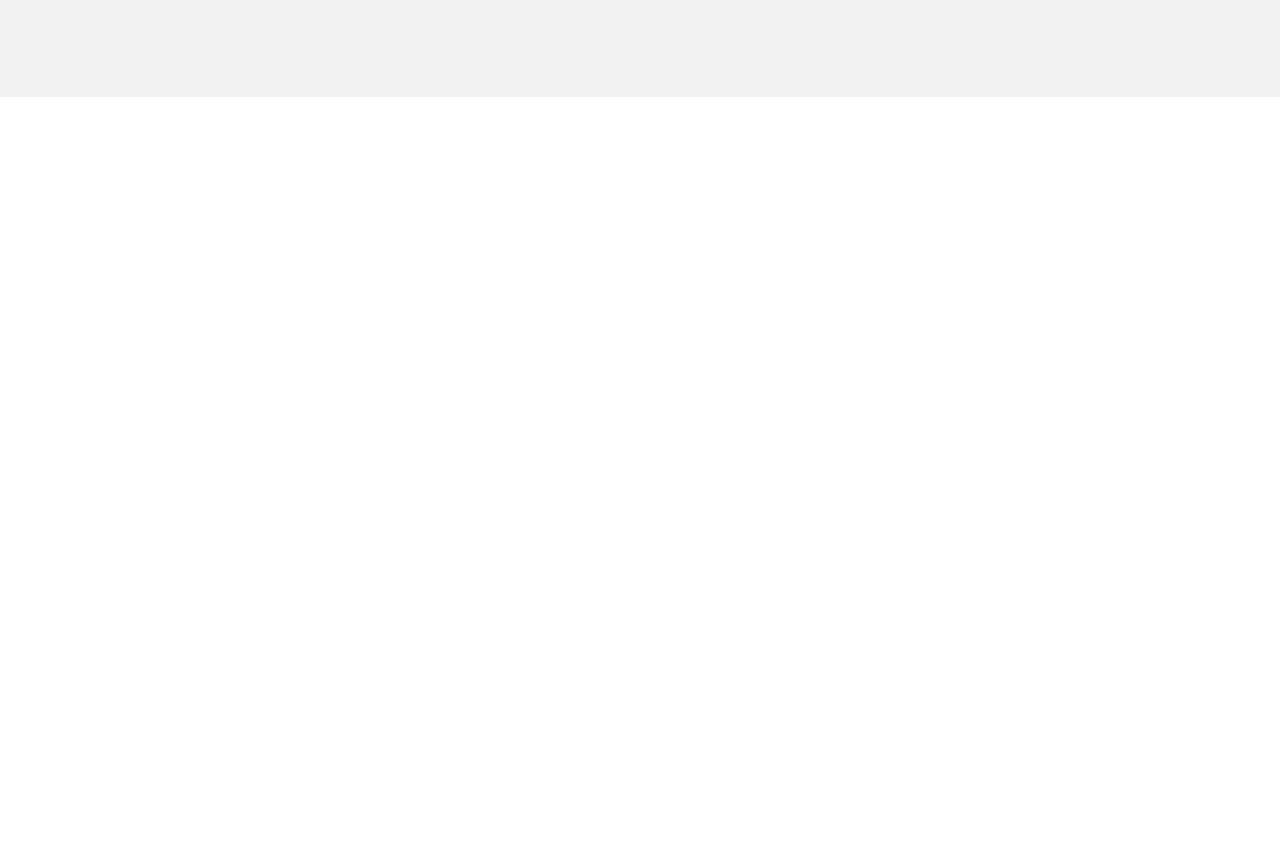
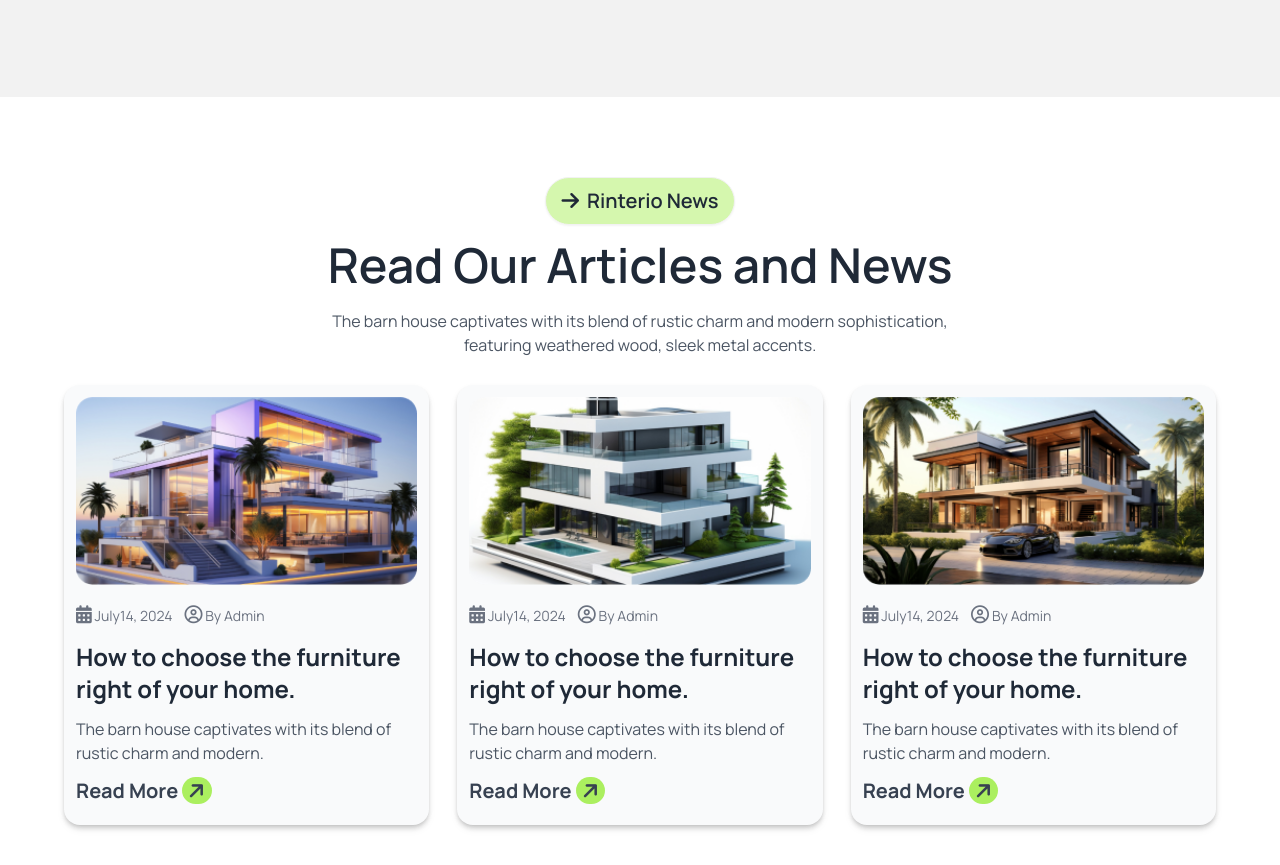
Before and after one commit to ridoyhowladerabir69/assignment-3, a plain HTML site: page index.html in a window 1280 px wide. Shown: the part 3070-3935 px from the top of the page. Before the commit the page ends 3331 px from the top, so only its background shows below. Drawn offline with nearby package versions, Linux system fonts and the light colour scheme.

Commit message:
push the Articles section

```diff
--- a/index.html
+++ b/index.html
@@ -234,6 +234,57 @@
                 </div>
             </div>
           </section>
+           <!-- Articles section -->
+            <section class="max-w-screen-xl mx-auto lg:px-16 mb-10">
+                <div class="text-center mt-10 lg:mt-20">
+                    <div class="text-center mb-7">
+                        <button class="btn bg-btnbg rounded-3xl text-xl mb-4"><i class="fa-solid fa-arrow-right"></i> Rinterio News</button>
+                        <h2 class="text-5xl font-semibold mb-5">Read Our Articles and News</h2>
+                        <p class="text-base text-gray-600">The barn house captivates with its blend of rustic charm and modern sophistication,<br> featuring weathered wood, sleek metal accents.</p>
+                    </div>
+                    <div class="grid grid-cols-1 md:grid-cols-1 lg:grid-cols-3 gap-x-7 gap-y-5 mx-5 md:mx-5 lg:mx-0">
+                        <!-- card-1 -->
+                        <div class="text-left bg-gray-50 rounded-2xl shadow-md drop-shadow-md md:flex lg:flex-col py-6 md:py-3 lg:py-3 mx-auto">
+                            <img class="px-6 lg:px-3 md:py-2 lg:py-0" src="assets/article1.png" alt="">
+                            <div class="px-6 md:px-3 md:py-2">
+                                <div class="flex mb-3 mt-2 md:mt-0 lg:mt-2">
+                                    <p class="text-sm text-gray-500 mr-3"><i class="fa-solid fa-calendar-days text-lg"></i> July14, 2024</p>
+                                    <p class="text-sm text-gray-500"><i class="fa-regular fa-circle-user text-lg"></i> By Admin</p>
+                                </div>
+                                <h3 class="text-2xl font-bold mb-3">How to choose the furniture right  of your home.</h3>
+                                <p class="text-base text-gray-600 mb-3">The barn house captivates with its blend of rustic charm and modern. </p>
+                                <button class="text-xl font-bold text-gray-700">Read More <span class="bg-clr rounded-full"><i class="fa-solid fa-arrow-right -rotate-45 px-1.5"></i></button>
+                            </div>
+                        </div>
+                        <!-- card-2 -->
+                        <div class="text-left bg-gray-50 rounded-2xl shadow-md drop-shadow-md md:flex lg:flex-col py-6 md:py-3 lg:py-3 mx-auto">
+                            <img class="px-6 lg:px-3 md:py-2 lg:py-0" src="assets/article2.png" alt="">
+                            <div class="px-6 md:px-3 md:py-2">
+                                <div class="flex mb-3 mt-2 md:mt-0 lg:mt-2">
+                                    <p class="text-sm text-gray-500 mr-3"><i class="fa-solid fa-calendar-days text-lg"></i> July14, 2024</p>
+                                    <p class="text-sm text-gray-500"><i class="fa-regular fa-circle-user text-lg"></i> By Admin</p>
+                                </div>
+                                <h3 class="text-2xl font-bold mb-3">How to choose the furniture right  of your home.</h3>
+                                <p class="text-base text-gray-600 mb-3">The barn house captivates with its blend of rustic charm and modern. </p>
+                                <button class="text-xl font-bold text-gray-700">Read More <span class="bg-clr rounded-full"><i class="fa-solid fa-arrow-right -rotate-45 px-1.5"></i></button>
+                            </div>
+                        </div>
+                        <!-- card-3 -->
+                        <div class="text-left bg-gray-50 rounded-2xl shadow-md drop-shadow-md md:flex lg:flex-col py-6 md:py-3 lg:py-3">
+                            <img class="px-6 lg:px-3 md:py-2 lg:py-0" src="assets/article3.png" alt="">
+                            <div class="px-6 md:px-3 md:py-2">
+                                <div class="flex mb-3 mt-2 md:mt-0 lg:mt-2">
+                                    <p class="text-sm text-gray-500 mr-3"><i class="fa-solid fa-calendar-days text-lg"></i> July14, 2024</p>
+                                    <p class="text-sm text-gray-500"><i class="fa-regular fa-circle-user text-lg"></i> By Admin</p>
+                                </div>
+                                <h3 class="text-2xl font-bold mb-3">How to choose the furniture right  of your home.</h3>
+                                <p class="text-base text-gray-600 mb-3">The barn house captivates with its blend of rustic charm and modern. </p>
+                                <button class="text-xl font-bold text-gray-700">Read More <span class="bg-clr rounded-full"><i class="fa-solid fa-arrow-right -rotate-45 px-1.5"></i></button>
+                            </div>
+                        </div>
+                    </div>
+                </div>
+            </section>
     </main>
 </body>
 </html>
```
